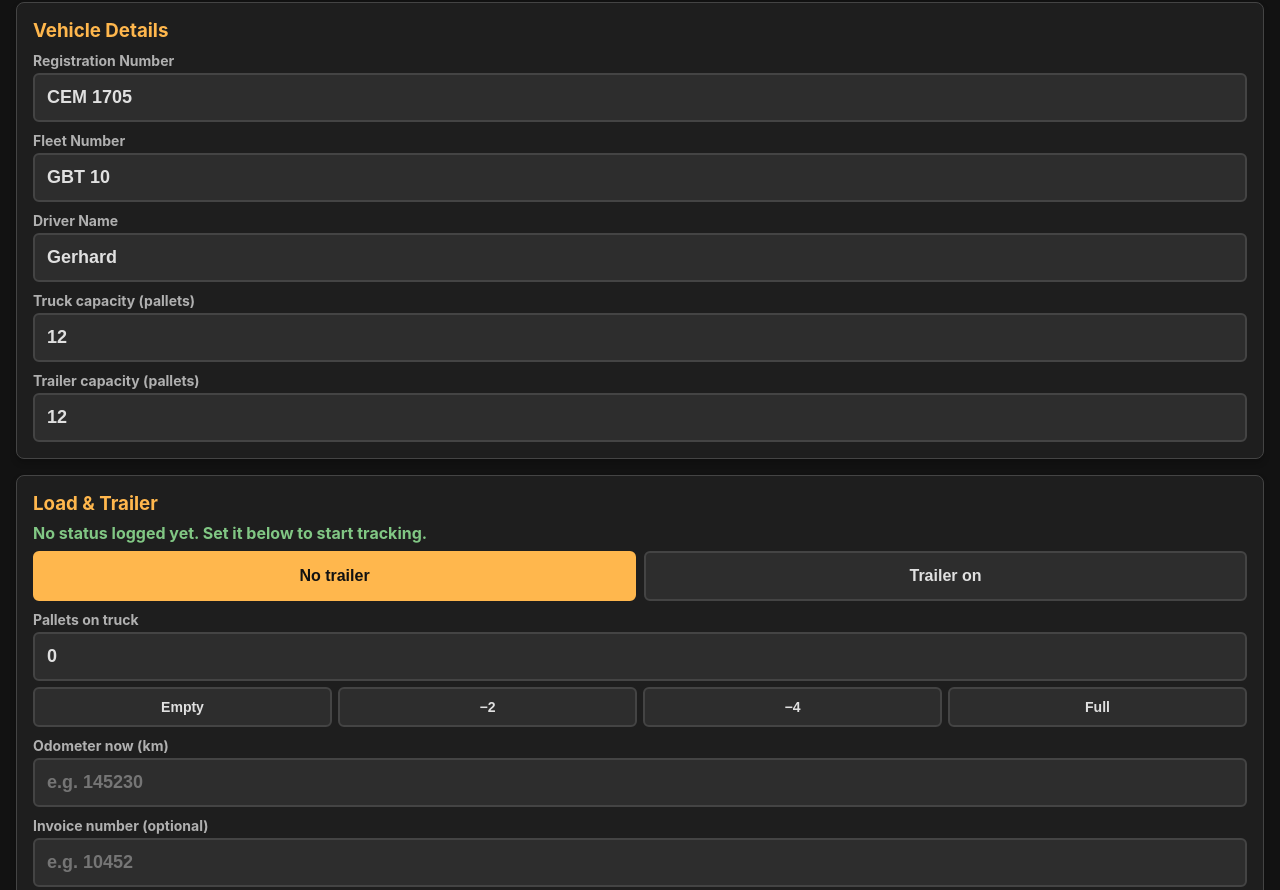
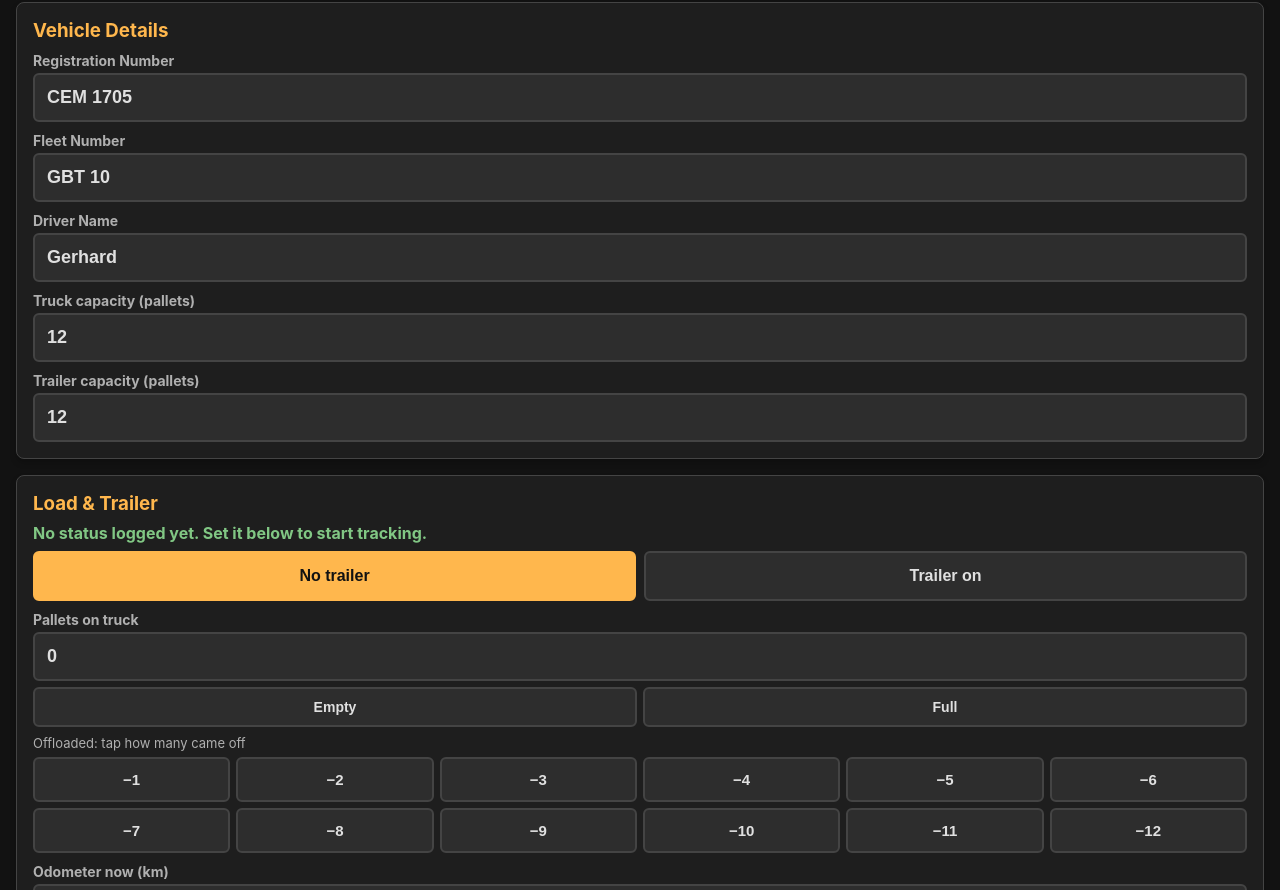
Before and after one commit to gerhardfourie245-alt/Shift-Log, a plain HTML site: page index.html in a window 1280 px wide. Shown: the part 62-952 px from the top of the page. Drawn offline with Linux system fonts and the light colour scheme.

Commit message:
Implement dynamic button creation for pallet adjustments
Added dynamic button generation for truck and trailer pallet adjustments.

```diff
--- a/index.html
+++ b/index.html
@@ -92,6 +92,10 @@
         .est-row:first-of-type { border-top: 0; }
         .note { color: var(--subtext-color); font-size: 13px; margin-top: 8px; }
         .qrow { display: flex; gap: 6px; margin-top: 6px; }
+        .qgrid { display: grid; grid-template-columns: repeat(6, 1fr); gap: 6px; margin-top: 6px; }
+        .qgrid button { padding: 12px 0; font-size: 15px; font-weight: bold; border-radius: 6px; cursor: pointer;
+                        background: var(--input-bg); color: var(--text-color); border: 2px solid var(--input-border); }
+        .qlabel { font-size: 13px; color: var(--subtext-color); margin-top: 8px; }
         .qrow button { flex: 1; padding: 10px 4px; font-size: 14px; font-weight: bold; border-radius: 6px; cursor: pointer;
                        background: var(--input-bg); color: var(--text-color); border: 2px solid var(--input-border); }
         details summary { cursor: pointer; font-weight: bold; color: var(--subtext-color); margin-top: 12px; }
@@ -134,20 +138,20 @@
         <input type="number" inputmode="numeric" id="truckP" value="0">
         <div class="qrow">
             <button onclick="setP('truckP',0)">Empty</button>
-            <button onclick="adjP('truckP',-2)">−2</button>
-            <button onclick="adjP('truckP',-4)">−4</button>
             <button onclick="setP('truckP','full')">Full</button>
         </div>
+        <div class="qlabel">Offloaded: tap how many came off</div>
+        <div class="qgrid" id="qgTruck"></div>
 
         <div id="trailerBlock">
             <label>Pallets on trailer</label>
             <input type="number" inputmode="numeric" id="trailerP" value="0">
             <div class="qrow">
                 <button onclick="setP('trailerP',0)">Empty</button>
-                <button onclick="adjP('trailerP',-2)">−2</button>
-                <button onclick="adjP('trailerP',-4)">−4</button>
                 <button onclick="setP('trailerP','full')">Full</button>
             </div>
+            <div class="qlabel">Offloaded: tap how many came off</div>
+            <div class="qgrid" id="qgTrailer"></div>
         </div>
 
         <label>Odometer now (km)</label>
@@ -250,6 +254,14 @@
         const c = caps();
         const cap = id === 'truckP' ? c.truck : c.trailer;
         document.getElementById(id).value = v === 'full' ? cap : v;
+    }
+    function buildQuick() {
+        const c = caps();
+        [['qgTruck', 'truckP', c.truck], ['qgTrailer', 'trailerP', c.trailer]].forEach(q => {
+            let h = '';
+            for (let n = 1; n <= q[2]; n++) h += `<button onclick="adjP('${q[1]}',-${n})">−${n}</button>`;
+            document.getElementById(q[0]).innerHTML = h;
+        });
     }
     function adjP(id, d) {
         const c = caps();
@@ -411,6 +423,7 @@
     }
 
     function saveVehicle() {
+        buildQuick();
         try {
             localStorage.setItem('gbt10_vehicle', JSON.stringify({
                 reg: document.getElementById('regNumber').value,
@@ -667,6 +680,7 @@
         document.getElementById('truckP').value = c.truckP;
         document.getElementById('trailerP').value = c.trailerP;
     }
+    buildQuick();
     paintToggles();
     renderStatus();
     initTheme();
```
